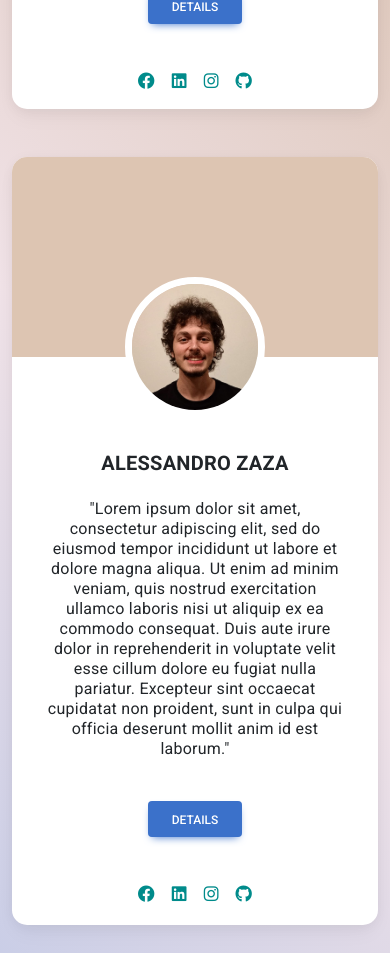
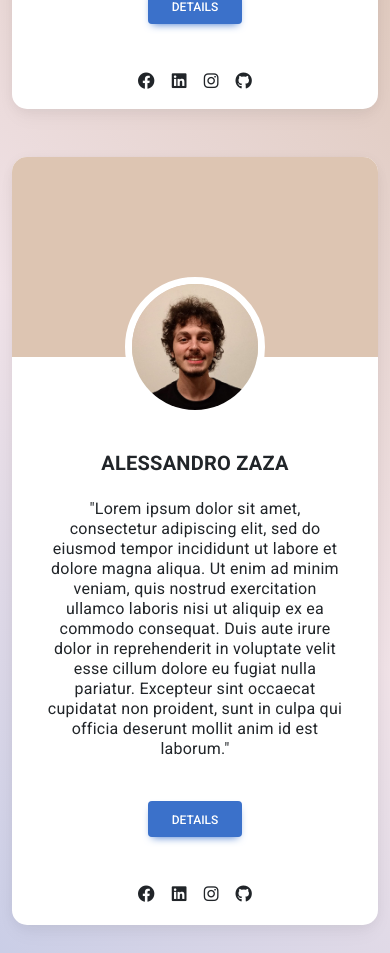
Before and after one commit to AlessandroZaza/Portfolio_Preventivo, an Angular app: page /portfolio in a window 390 px wide. Shown: the part 759-1712 px from the top of the page. Built offline with nearby package versions, Linux system fonts and the light colour scheme.

Commit message:
add responsive to the home

```diff
--- a/src/app/components/home/home.component.html
+++ b/src/app/components/home/home.component.html
@@ -1,13 +1,13 @@
 <link rel="stylesheet" href="./home.component.css" />
-<section class="d-flex align-items-center"
+<section class="d-flex justify-content-center align-items-center"
     style="height: 100vh; background-image: url('../../../assets/background/background.png'); background-size: cover; background-repeat: no-repeat;">
 
-    <section class="d-flex flex-row px-5 ms-5 me-5 justify-content-around card pt-5 pb-5" style="border-radius: 2vh;">
-        <div class="text-dark ms-4 pe-5 col-6">
+    <section class="d-flex col-12 col-md-10 flex-row px-3 px-md-5  justify-content-center card pt-5 pb-5" style="border-radius: 2vh;">
+        <div class="text-dark ms-4 pe-5 col-12 col-xl-6">
             <p class="display-1 fw-semibold ">PAW-Agency</p>
             <h1 class="fst-italic fw-normal">Make your business <span class="text-success">grow</span> with us</h1>
             <hr class="">
-            <p class="" >
+            <p class="fs-6" >
                 "Lorem ipsum dolor sit amet, consectetur adipiscing elit, sed
                 do eiusmod tempor incididunt
                 ut labore et
@@ -23,14 +23,14 @@
             <p class="lh-1 fw-semibold text-start">
                 composed by:
             </p>
-            <p class="lh-1 fw-light text-start"> Alessandro Zaza </p>
-            <p class="lh-1 fw-light text-start"> Paolo Gippa </p>
+            <p class="lh-1 fw-light text-start"> - Alessandro Zaza </p>
+            <p class="lh-1 fw-light text-start"> - Paolo Gippa </p>
             <button type="button" routerLink="../contact" class="btn btn-outline-dark btn-rounded mt-4">
                 Contact Us
             </button>
         </div>
 
-        <div class="card ms-5" style="overflow: hidden; border-radius: 2vh;">
+        <div class="card ms-5 d-none d-xl-block" style="overflow: hidden; border-radius: 2vh;">
             <div>
                 <div class="" style="border-top-right-radius: 2vh; border-top-left-radius: 2vh;">
                     <img src="../../../assets/background/home-bg-card.png" alt="">
--- a/src/app/components/portfolio/portfolio.component.html
+++ b/src/app/components/portfolio/portfolio.component.html
@@ -7,21 +7,19 @@
         <div class="card" style="box-sizing: 0 0 30px rgba(0,0,0.5); overflow: hidden; border-radius: 15px;">
 
           <div style="background-color: rgb(99, 148, 223)">
-            <div class="w-100"
-              style="height: 200px; border-top-right-radius: 15px; border-top-left-radius: 15px;">
+            <div class="w-100" style="height: 200px; border-top-right-radius: 15px; border-top-left-radius: 15px;">
             </div>
           </div>
 
           <div class="img2 position-relative mx-auto">
             <img
               style="display: block; z-index: 1; width: 140px; height: 140px; border-radius: 50%; border: 7px solid #fff; margin-top: -80px;"
-              src="../../../assets/portraits/paolo-portrait.jpg"
-              routerLink="../portfolio-paolo"
-              alt="">
+              src="../../../assets/portraits/paolo-portrait.jpg" routerLink="../portfolio-paolo" alt="">
           </div>
 
           <div class="main-text" style="padding: 30px 0; text-align: center;">
-            <h2 routerLink="../portfolio-paolo" style="text-transform: uppercase; font-weight: 900; font-size: 20px; margin: 0 0 20px;">Paolo Gippa</h2>
+            <h2 routerLink="../portfolio-paolo"
+              style="text-transform: uppercase; font-weight: 900; font-size: 20px; margin: 0 0 20px;">Paolo Gippa</h2>
             <p style="font-size: 16px; padding: 0 35px;">"Lorem ipsum dolor sit amet, consectetur adipiscing elit, sed
               do eiusmod tempor incididunt
               ut labore et
@@ -33,10 +31,10 @@
           </div>
           <button type="button" routerLink="../portfolio-paolo" class="btn btn-primary mb-5 mx-auto">Details</button>
           <div class="socials text-center" style="padding-bottom: 2vh;">
-            <i class="fa-brands fa-facebook" style="font-size: 2vh; color: darkcyan; padding: 0 1vh;"></i>
-            <i class="fa-brands fa-linkedin" style="font-size: 2vh; color: darkcyan; padding: 0 1vh;"></i>
-            <i class="fa-brands fa-instagram" style="font-size: 2vh; color: darkcyan; padding: 0 1vh;"></i>
-            <i class="fa-brands fa-github" style="font-size: 2vh; color: darkcyan; padding: 0 1vh;"></i>
+            <i class="fa-brands fa-facebook" style="font-size: 2vh; color: dark; padding: 0 1vh;"></i>
+            <i class="fa-brands fa-linkedin" style="font-size: 2vh; color: dark; padding: 0 1vh;"></i>
+            <i class="fa-brands fa-instagram" style="font-size: 2vh; color: dark; padding: 0 1vh;"></i>
+            <i class="fa-brands fa-github" style="font-size: 2vh; color: dark; padding: 0 1vh;"></i>
           </div>
         </div>
       </div>
@@ -52,12 +50,11 @@
           <div class="img2 position-relative mx-auto">
             <img
               style="display: block; z-index: 1; width: 140px; height: 140px; border-radius: 50%; border: 7px solid #fff; margin-top: -80px;"
-              src="../../../assets/portraits/ale-portrait.jpeg"
-              routerLink="../portfolio-alessandro"
-              alt="">
+              src="../../../assets/portraits/ale-portrait.jpeg" routerLink="../portfolio-alessandro" alt="">
           </div>
           <div class="main-text" style="padding: 30px 0; text-align: center;">
-            <h2 routerLink="../portfolio-alessandro" style="text-transform: uppercase; font-weight: 900; font-size: 20px; margin: 0 0 20px;">Alessandro
+            <h2 routerLink="../portfolio-alessandro"
+              style="text-transform: uppercase; font-weight: 900; font-size: 20px; margin: 0 0 20px;">Alessandro
               Zaza
             </h2>
             <p style="font-size: 16px; padding: 0 35px;">"Lorem ipsum dolor sit amet, consectetur adipiscing elit, sed
@@ -74,11 +71,10 @@
           <button type="button" routerLink="../portfolio-alessandro"
             class="btn btn-primary mb-5 mx-auto">Details</button>
           <div class="socials text-center" style="padding-bottom: 20px;">
-            <i class="fa-brands fa-facebook" style="font-size: 2vh; color: darkcyan; padding: 0 1vh;"></i>
-            <i class="fa-brands fa-linkedin" style="font-size: 2vh; color: darkcyan; padding: 0 1vh;"></i>
-            <i class="fa-brands fa-instagram" style="font-size: 2vh; color: darkcyan; padding: 0 1vh;"></i>
-            <a href=""><i class="fa-brands fa-github" style="font-size: 2vh; color: darkcyan; padding: 0 1vh;"></i></a>
-
+            <i class="fa-brands fa-facebook" style="font-size: 2vh; color: dark; padding: 0 1vh;"></i>
+            <i class="fa-brands fa-linkedin" style="font-size: 2vh; color: dark; padding: 0 1vh;"></i>
+            <i class="fa-brands fa-instagram" style="font-size: 2vh; color: dark; padding: 0 1vh;"></i>
+            <i class="fa-brands fa-github" style="font-size: 2vh; color: dark; padding: 0 1vh;"></i>
           </div>
         </div>
       </div>
```
